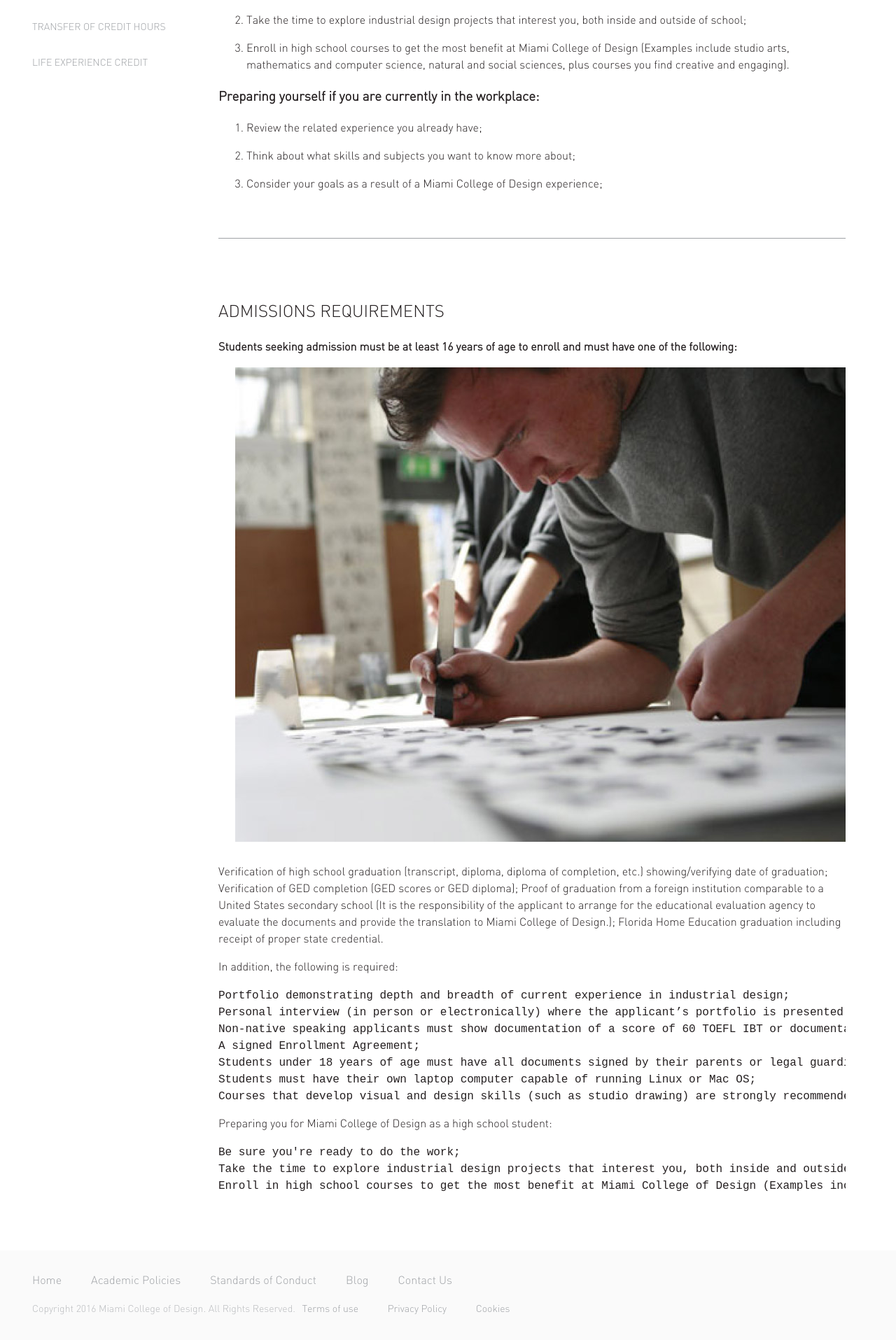
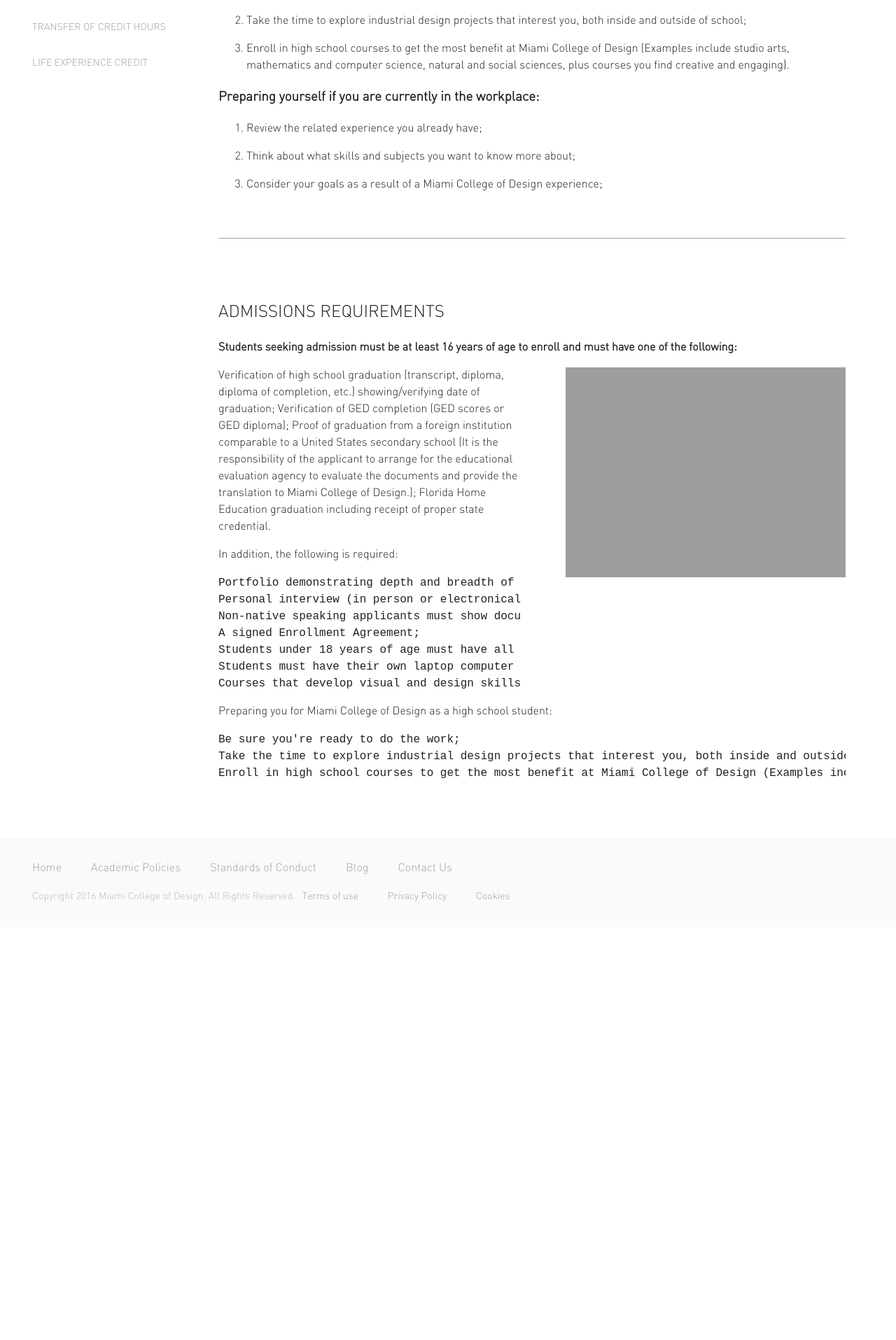
Before and after one commit to akritibhusal/MiamiCollegeofDesign, a Jekyll site: the page built from apply.markdown, in a window 1280 px wide. Shown: the part 783-2698 px from the top of the page at 70% size. Built offline with Jekyll 4.4.1, drawn with Linux system fonts in a browser that asks for light colours; nearby versions of some CDN libraries; library files that are not in the unit come from our copies; a script that is not in the unit is left out; after the commit the page ends 2108 px from its top, so only the background shows below that.

Commit message:
Updated Apply

```diff
--- a/apply.markdown
+++ b/apply.markdown
@@ -35,7 +35,7 @@
 **Students seeking admission must be at least 16 years of age to enroll and must have one of the following:**
 
 
-![img_student.jpg](/uploads/img_student.jpg){:.float-right}
+![img_student.jpg](/uploads/img_student.jpg =400x){:.float-right}
 
 Verification of high school graduation (transcript, diploma, diploma of completion, etc.) showing/verifying date of graduation;
 Verification of GED completion (GED scores or GED diploma);
```
